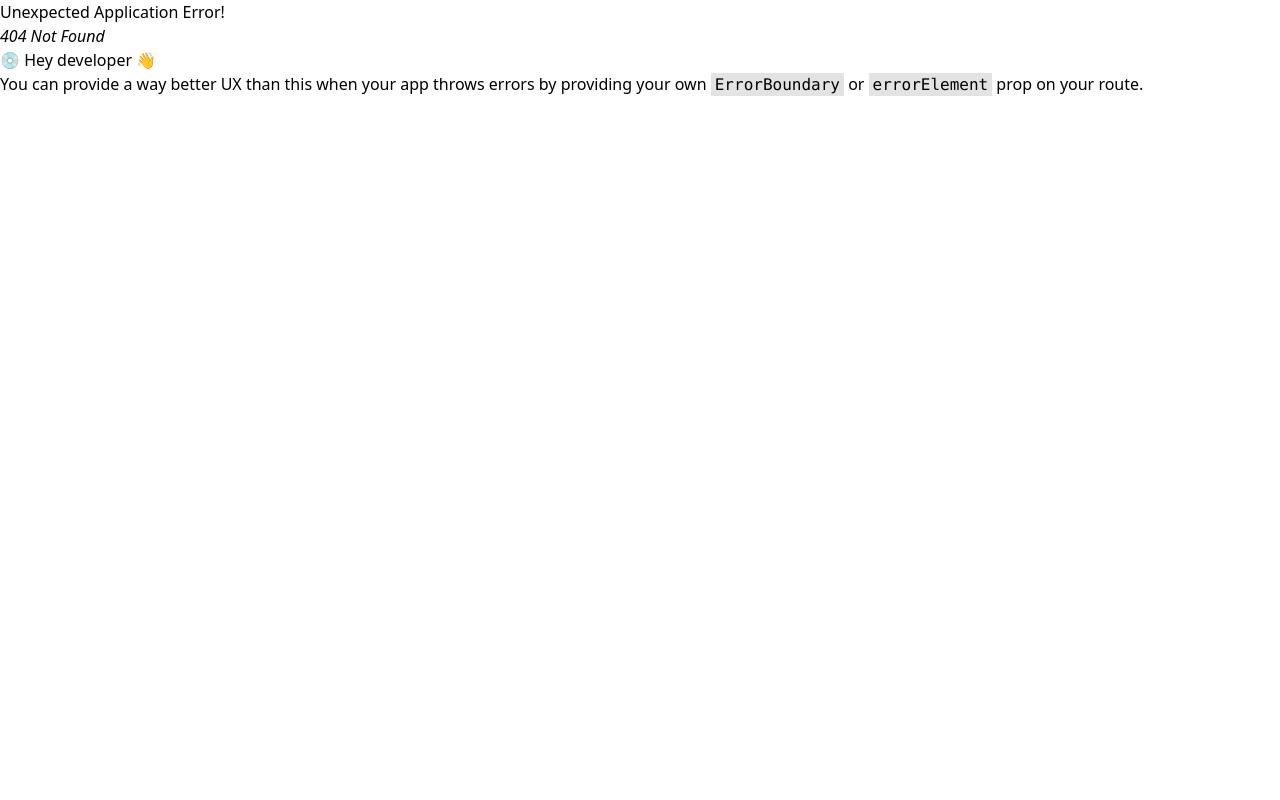
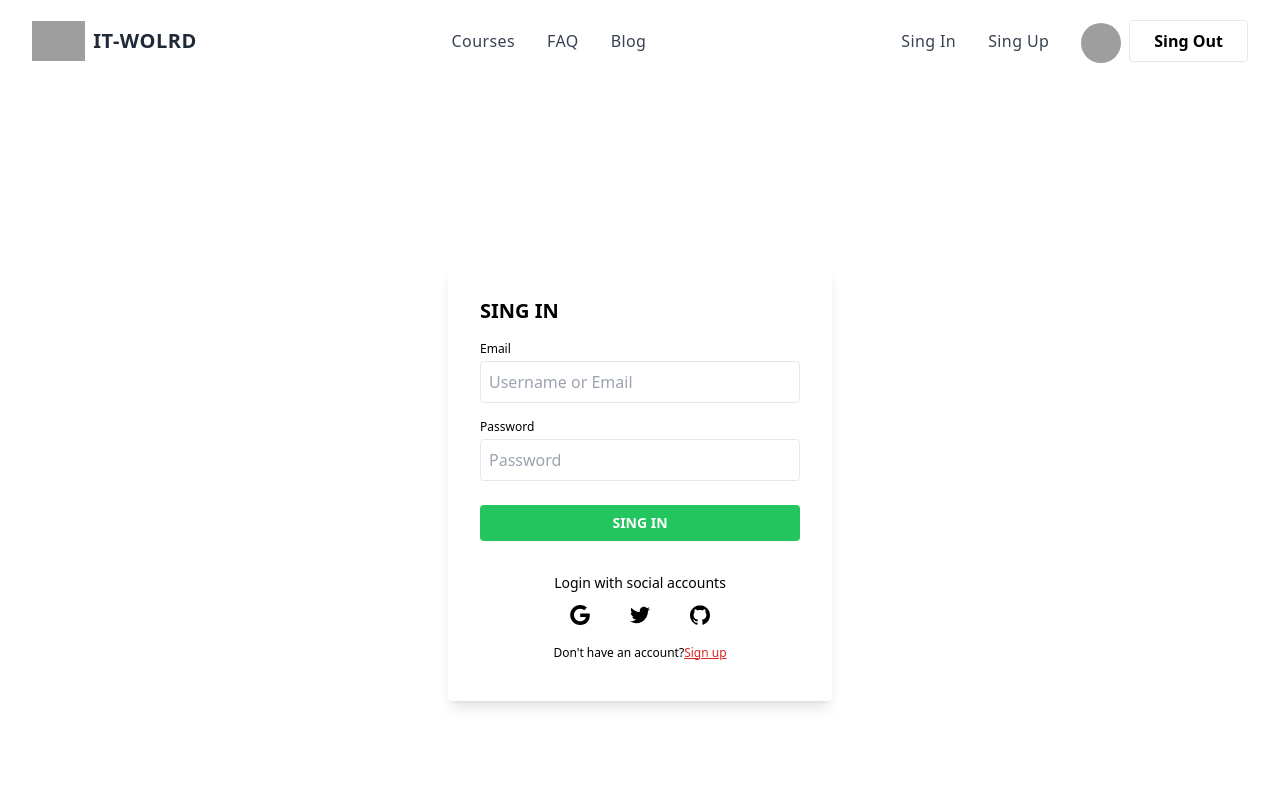
Before and after one commit to CrisTain333/edu-elevate-client-repo, a React (Create React App) app: page /singin in a window 1280 px wide. Before the commit this address had no page. Shown: the top 800 px of the page. Built offline with nearby package versions, Linux system fonts and the light colour scheme; grey boxes are pictures that could not be loaded.

Commit message:
singIn Page added

```diff
--- a/src/Page/Blog/Blog.jsx
+++ b/src/Page/Blog/Blog.jsx
@@ -43,6 +43,37 @@ const Blog = () => {
                 </p>
               </div>
             </div>
+            <div className="py-8 flex flex-wrap md:flex-nowrap">
+              <div className="md:flex-grow">
+                <h2 className="text-3xl font-medium text-gray-900 title-font mb-2">
+                  How Does The Private Route Work?
+                </h2>
+                <p className="leading-relaxed">
+                  Private Routes vary based on the Apps, For example, Dashboard,
+                  User Profile, App Settings, Home etc. In simple words, These
+                  routes can be accessed only after login. The constraints for
+                  Public and Private routes are that Public routes should not be
+                  accessed after login and Private routes should not be
+                  accessible before login. The private route component is
+                  similar to the public route, the only change is that redirect
+                  URL and authenticate condition. If the user is not
+                  authenticated he will be redirected to the login page and the
+                  user can only access the authenticated routes If he is
+                  authenticated (Logged in).
+                </p>
+              </div>
+            </div>
+            <div className="py-8 flex flex-wrap md:flex-nowrap">
+              <div className="md:flex-grow">
+                <h2 className="text-3xl font-medium text-gray-900 title-font mb-2">
+                What Is Node? How Does Node Work?
+                </h2>
+                <p className="leading-relaxed">
+                Node.js is an open-source backend javascript runtime environment. It is a used as backend service where javascript works on the server-side of the application. This way javascript is used on both frontend and backend. Node.js runs on chrome v8 engine which converts javascript code into machine code, it is highly scalable, lightweight, fast, and data-intensive.
+                Node.js accepts the request from the clients and sends the response, while working with the request node.js handles them with a single thread.
+                </p>
+              </div>
+            </div>
           </div>
         </div>
       </section>
--- /dev/null
+++ b/src/Page/Logins/SingIn.jsx
@@ -0,0 +1,104 @@
+import React from "react";
+import { Link } from "react-router-dom";
+
+const SingIn = () => {
+  const handleSubmit = (e) => {
+    e.preventDefault();
+    const form = e.target;
+    const email = form.email.value;
+    const password = form.password.value;
+    console.log(email, password);
+  };
+
+  return (
+    <div className="flex items-center lg:h-screen lg:w-full">
+      <div className="w-full bg-white rounded shadow-lg p-8 m-4 md:max-w-sm md:mx-auto">
+        <span className="block w-full text-xl uppercase font-bold mb-4">
+          Sing In
+        </span>
+        <form className="mb-4" onSubmit={handleSubmit}>
+          <div className="mb-4 md:w-full">
+            <label htmlFor="email" className="block text-xs mb-1">
+              Email
+            </label>
+            <input
+              className="w-full border rounded p-2 outline-none focus:shadow-outline"
+              type="email"
+              name="email"
+              id="email"
+              placeholder="Username or Email"
+            />
+          </div>
+          <div className="mb-6 md:w-full">
+            <label htmlFor="password" className="block text-xs mb-1">
+              Password
+            </label>
+            <input
+              className="w-full border rounded p-2 outline-none focus:shadow-outline"
+              type="password"
+              name="password"
+              id="password"
+              placeholder="Password"
+            />
+          </div>
+          <input
+            type="submit"
+            className="bg-green-500 hover:bg-green-700 text-white uppercase text-sm font-semibold px-4 py-2 rounded w-full"
+            value="Sing in"
+          />
+        </form>
+
+        <p className="text-red-600"></p>
+
+        <div className="flex items-center pt-4 space-x-1">
+          <div className="flex-1 h-px sm:w-16 dark:bg-gray-700"></div>
+          <p className="px-3 text-sm dark:text-gray-400">
+            Login with social accounts
+          </p>
+          <div className="flex-1 h-px sm:w-16 dark:bg-gray-700"></div>
+        </div>
+        <div className="flex justify-center space-x-4">
+          <button aria-label="Log in with Google" className="p-3 rounded-sm">
+            <svg
+              xmlns="http://www.w3.org/2000/svg"
+              viewBox="0 0 32 32"
+              className="w-5 h-5 fill-current"
+            >
+              <path d="M16.318 13.714v5.484h9.078c-0.37 2.354-2.745 6.901-9.078 6.901-5.458 0-9.917-4.521-9.917-10.099s4.458-10.099 9.917-10.099c3.109 0 5.193 1.318 6.38 2.464l4.339-4.182c-2.786-2.599-6.396-4.182-10.719-4.182-8.844 0-16 7.151-16 16s7.156 16 16 16c9.234 0 15.365-6.49 15.365-15.635 0-1.052-0.115-1.854-0.255-2.651z"></path>
+            </svg>
+          </button>
+          <button aria-label="Log in with Twitter" className="p-3 rounded-sm">
+            <svg
+              xmlns="http://www.w3.org/2000/svg"
+              viewBox="0 0 32 32"
+              className="w-5 h-5 fill-current"
+            >
+              <path d="M31.937 6.093c-1.177 0.516-2.437 0.871-3.765 1.032 1.355-0.813 2.391-2.099 2.885-3.631-1.271 0.74-2.677 1.276-4.172 1.579-1.192-1.276-2.896-2.079-4.787-2.079-3.625 0-6.563 2.937-6.563 6.557 0 0.521 0.063 1.021 0.172 1.495-5.453-0.255-10.287-2.875-13.52-6.833-0.568 0.964-0.891 2.084-0.891 3.303 0 2.281 1.161 4.281 2.916 5.457-1.073-0.031-2.083-0.328-2.968-0.817v0.079c0 3.181 2.26 5.833 5.26 6.437-0.547 0.145-1.131 0.229-1.724 0.229-0.421 0-0.823-0.041-1.224-0.115 0.844 2.604 3.26 4.5 6.14 4.557-2.239 1.755-5.077 2.801-8.135 2.801-0.521 0-1.041-0.025-1.563-0.088 2.917 1.86 6.36 2.948 10.079 2.948 12.067 0 18.661-9.995 18.661-18.651 0-0.276 0-0.557-0.021-0.839 1.287-0.917 2.401-2.079 3.281-3.396z"></path>
+            </svg>
+          </button>
+          <button aria-label="Log in with GitHub" className="p-3 rounded-sm">
+            <svg
+              xmlns="http://www.w3.org/2000/svg"
+              viewBox="0 0 32 32"
+              className="w-5 h-5 fill-current"
+            >
+              <path d="M16 0.396c-8.839 0-16 7.167-16 16 0 7.073 4.584 13.068 10.937 15.183 0.803 0.151 1.093-0.344 1.093-0.772 0-0.38-0.009-1.385-0.015-2.719-4.453 0.964-5.391-2.151-5.391-2.151-0.729-1.844-1.781-2.339-1.781-2.339-1.448-0.989 0.115-0.968 0.115-0.968 1.604 0.109 2.448 1.645 2.448 1.645 1.427 2.448 3.744 1.74 4.661 1.328 0.14-1.031 0.557-1.74 1.011-2.135-3.552-0.401-7.287-1.776-7.287-7.907 0-1.751 0.62-3.177 1.645-4.297-0.177-0.401-0.719-2.031 0.141-4.235 0 0 1.339-0.427 4.4 1.641 1.281-0.355 2.641-0.532 4-0.541 1.36 0.009 2.719 0.187 4 0.541 3.043-2.068 4.381-1.641 4.381-1.641 0.859 2.204 0.317 3.833 0.161 4.235 1.015 1.12 1.635 2.547 1.635 4.297 0 6.145-3.74 7.5-7.296 7.891 0.556 0.479 1.077 1.464 1.077 2.959 0 2.14-0.020 3.864-0.020 4.385 0 0.416 0.28 0.916 1.104 0.755 6.4-2.093 10.979-8.093 10.979-15.156 0-8.833-7.161-16-16-16z"></path>
+            </svg>
+          </button>
+        </div>
+        <p className="text-xs text-center sm:px-6 py-2 dark:text-gray-400">
+          Don't have an account?
+          <Link
+            rel="noopener noreferrer"
+            to="/singup"
+            className="underline text-red-600"
+          >
+            Sign up
+          </Link>
+        </p>
+      </div>
+    </div>
+  );
+};
+
+export default SingIn;
--- /dev/null
+++ b/src/Page/Logins/SingUp.jsx
@@ -0,0 +1,11 @@
+import React from 'react'
+
+const SingUp = () => {
+  return (
+    <div>
+
+    </div>
+  )
+}
+
+export default SingUp
--- a/src/Shared/CourseCard/CourseCard.jsx
+++ b/src/Shared/CourseCard/CourseCard.jsx
@@ -34,7 +34,7 @@ const CourseCard = (props) => {
               <path d="M12 5l7 7-7 7"></path>
             </svg>
           </Link>
-          <p className="flex items-center justify-between">Rating : <FaStar className="text-yellow-400"></FaStar> {rating}</p>
+          <p className="flex items-center justify-between">Rating : <FaStar className="text-yellow-400"></FaStar>  {rating}</p>
         </div>
         </div>
       </div>
--- a/src/Shared/Header/Header.jsx
+++ b/src/Shared/Header/Header.jsx
@@ -1,6 +1,6 @@
-import React, { useState } from 'react'
-import { Link } from 'react-router-dom'
-import logo from '../../Image/it.png'
+import React, { useState } from "react";
+import { Link } from "react-router-dom";
+import logo from "../../Image/it.png";
 import { BsArrowBarRight } from "react-icons/bs";
 
 const Header = () => {
@@ -10,14 +10,8 @@ const Header = () => {
     <>
       <div className="px-4 py-5 mx-auto z-50 sm:max-w-xl md:max-w-full lg:max-w-screen-xl md:px-24 lg:px-8">
         <div className="relative flex items-center justify-between">
-        <Link
-          to="/"
-          className="inline-flex items-center"
-        >
-         <img src={logo} className="h-10 " alt=""
-
-
-         />
+          <Link to="/" className="inline-flex items-center">
+            <img src={logo} className="h-10 " alt="" />
             <rect x="3" y="1" width="7" height="12" />
             <rect x="3" y="17" width="7" height="6" />
             <rect x="14" y="1" width="7" height="6" />
@@ -56,23 +50,40 @@ const Header = () => {
                 Blog
               </Link>
             </li>
-          <li>
-            <a
-              href="/"
-              aria-label="About us"
-              title="About us"
-              className="font-medium tracking-wide text-gray-700 transition-colors duration-200 hover:text-deep-purple-accent-400"
-            >
-              About us
-            </a>
-          </li>
           </ul>
           <ul className="flex items-center hidden space-x-8 lg:flex">
             <li>
-          <img className="inline-block h-10 w-10 mr-2 rounded-full ring-2 ring-white" src="https://images.unsplash.com/photo-1491528323818-fdd1faba62cc?ixlib=rb-1.2.1&ixid=eyJhcHBfaWQiOjEyMDd9&auto=format&fit=facearea&facepad=2&w=256&h=256&q=80" alt=""></img>
-          <button type="button" className="px-6 py-2 font-semibold border rounded dark:border-gray-100 dark:text-gray-100">Sing Out</button>
-
-
+              <Link
+                to="/singin"
+                aria-label="Product pricing"
+                title="Product pricing"
+                className="font-medium tracking-wide text-gray-700 transition-colors duration-200 hover:text-deep-purple-accent-400"
+              >
+                Sing In
+              </Link>
+            </li>
+            <li>
+              <Link
+                to="/singup"
+                aria-label="Product pricing"
+                title="Product pricing"
+                className="font-medium tracking-wide text-gray-700 transition-colors duration-200 hover:text-deep-purple-accent-400"
+              >
+                Sing Up
+              </Link>
+            </li>
+            <li>
+              <img
+                className="inline-block h-10 w-10 mr-2 rounded-full ring-2 ring-white"
+                src="https://images.unsplash.com/photo-1491528323818-fdd1faba62cc?ixlib=rb-1.2.1&ixid=eyJhcHBfaWQiOjEyMDd9&auto=format&fit=facearea&facepad=2&w=256&h=256&q=80"
+                alt=""
+              ></img>
+              <button
+                type="button"
+                className="px-6 py-2 font-semibold border rounded dark:border-gray-100 dark:text-gray-100"
+              >
+                Sing Out
+              </button>
             </li>
           </ul>
           <div className="lg:hidden">
@@ -102,31 +113,22 @@ const Header = () => {
                 <div className="p-5 bg-white border rounded shadow-sm">
                   <div className="flex items-center justify-between mb-4">
                     <div>
-                    <a
-                      href="/"
+                      <Link
+                        to="/"
                         aria-label="Company"
                         title="Company"
                         className="inline-flex items-center"
                       >
-                      <svg
-                        className="w-8 text-deep-purple-accent-400"
-                        viewBox="0 0 24 24"
-                        strokeLinejoin="round"
-                        strokeWidth="2"
-                        strokeLinecap="round"
-                        strokeMiterlimit="10"
-                        stroke="currentColor"
-                        fill="none"
-                      >
+                        <img src={logo} className="h-10 " alt="" />
                         <rect x="3" y="1" width="7" height="12" />
                         <rect x="3" y="17" width="7" height="6" />
                         <rect x="14" y="1" width="7" height="6" />
                         <rect x="14" y="11" width="7" height="12" />
-                      </svg>
+
                         <span className="ml-2 text-xl font-bold tracking-wide text-gray-800 uppercase">
-                        Company
+                          IT-Wolrd
                         </span>
-                    </a>
+                      </Link>
                     </div>
                     <div>
                       <button
@@ -147,48 +149,47 @@ const Header = () => {
                   <nav>
                     <ul className="space-y-4">
                       <li>
-                      <a
-                        href="/"
+                        <Link
+                          to="/courses"
                           aria-label="Our product"
                           title="Our product"
                           className="font-medium tracking-wide text-gray-700 transition-colors duration-200 hover:text-deep-purple-accent-400"
                         >
-                        Product
-                      </a>
+                          Courses
+                        </Link>
                       </li>
                       <li>
-                      <a
-                        href="/"
+                        <Link
+                          to="/faq"
                           aria-label="Our product"
                           title="Our product"
                           className="font-medium tracking-wide text-gray-700 transition-colors duration-200 hover:text-deep-purple-accent-400"
                         >
-                        Features
-                      </a>
+                          FAQ
+                        </Link>
                       </li>
                       <li>
-                      <a
-                        href="/"
+                        <Link
+                          to="/blog"
                           aria-label="Product pricing"
                           title="Product pricing"
                           className="font-medium tracking-wide text-gray-700 transition-colors duration-200 hover:text-deep-purple-accent-400"
                         >
-                        Pricing
-                      </a>
+                          Blog
+                        </Link>
                       </li>
                       <li>
-                      <a
-                        href="/"
-                        aria-label="About us"
-                        title="About us"
-                        className="font-medium tracking-wide text-gray-700 transition-colors duration-200 hover:text-deep-purple-accent-400"
+                        <img
+                          className="inline-block h-10 w-10 mr-2 rounded-full ring-2 ring-white"
+                          src="https://images.unsplash.com/photo-1491528323818-fdd1faba62cc?ixlib=rb-1.2.1&ixid=eyJhcHBfaWQiOjEyMDd9&auto=format&fit=facearea&facepad=2&w=256&h=256&q=80"
+                          alt=""
+                        ></img>
+                        <button
+                          type="button"
+                          className="px-8 py-3 font-semibold border rounded dark:border-gray-100 dark:text-gray-100"
                         >
-                        About us
-                      </a>
-                    </li>
-                    <li>
-                    <img className="inline-block h-10 w-10 mr-2 rounded-full ring-2 ring-white" src="https://images.unsplash.com/photo-1491528323818-fdd1faba62cc?ixlib=rb-1.2.1&ixid=eyJhcHBfaWQiOjEyMDd9&auto=format&fit=facearea&facepad=2&w=256&h=256&q=80" alt=""></img>
-                    <button type="button" className="px-8 py-3 font-semibold border rounded dark:border-gray-100 dark:text-gray-100">Sing Out</button>
+                          Sing Out
+                        </button>
                       </li>
                     </ul>
                   </nav>
@@ -198,9 +199,8 @@ const Header = () => {
           </div>
         </div>
       </div>
+    </>
+  );
+};
 
-    </>
-  )
-}
-
-export default Header
+export default Header;
```
Also changed, not shown: src/Router/Router.js (+13 -0 lines). Lines whose indentation alone changed are shown as unchanged.
